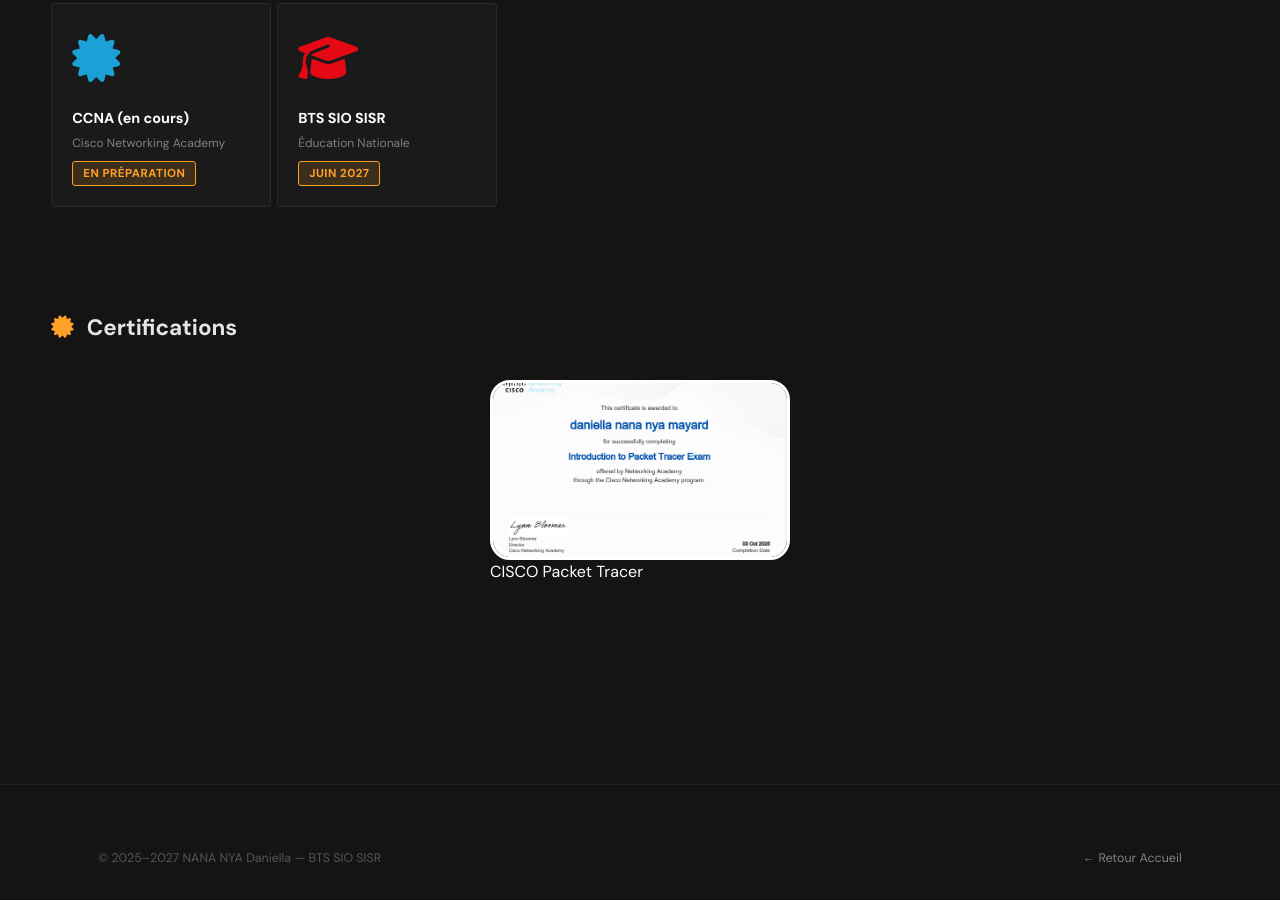
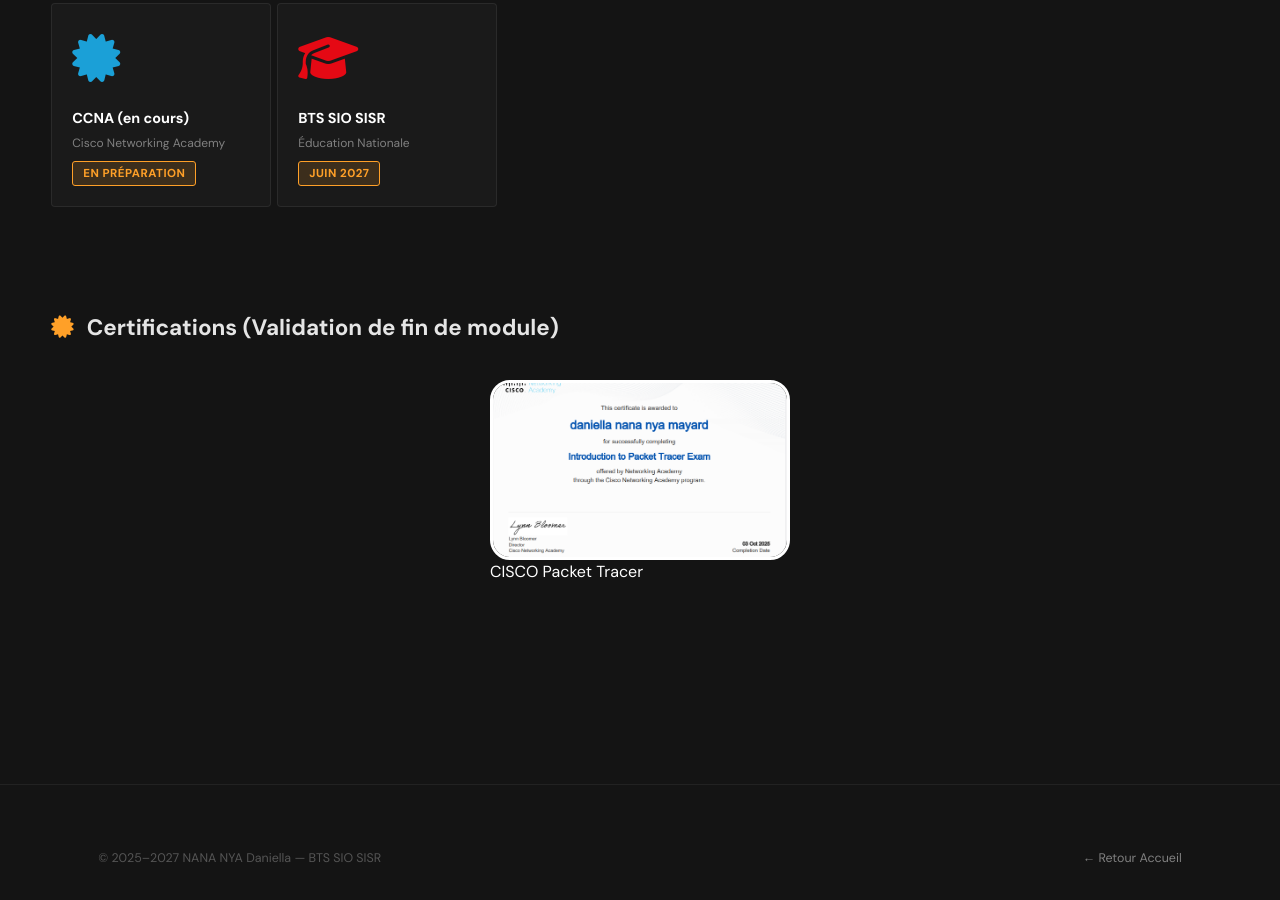
Before and after one commit to DaniellaNanaNya/DaniellaNanaportfolio, a plain HTML site: page competences.html in a window 1280 px wide. Shown: the part 3006-3906 px from the top of the page. Drawn offline with Linux system fonts and the light colour scheme.

Commit message:
Update competences.html

```diff
--- a/competences.html
+++ b/competences.html
@@ -307,7 +307,7 @@
   <!-- ══ Certifications obtenues ══ -->
   <section class="row-section reveal">
     <div class="section-label">
-      <h2><i class="fas fa-certificate" style="color:#ffa028;margin-right:0.5rem;"></i> Certifications</h2>
+      <h2><i class="fas fa-certificate" style="color:#ffa028;margin-right:0.5rem;"></i> Certifications (Validation de fin de module)</h2>
     </div>
     <div class="row-track" id="rncert2">
       <div class="certifications-grid">
```
